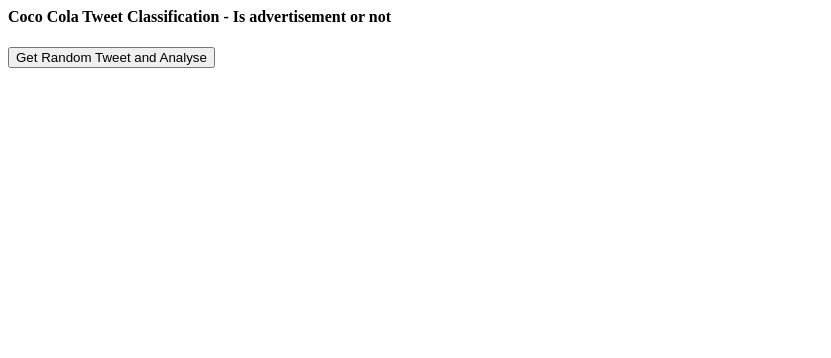
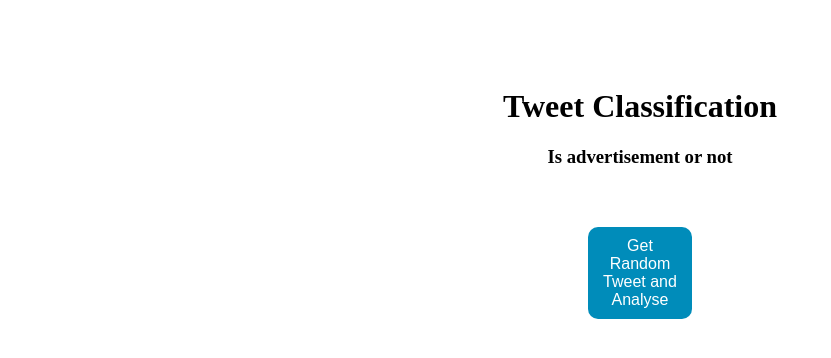
Before and after one commit to MounicaKandi/Tweets-Classification, a Flask app: page / in a window 1280 px wide. Shown: the top 358 px of the page, without its empty margins (0-831 px from the left). Run offline with Flask 2, Linux system fonts and the light colour scheme.

Commit message:
Updated code

```diff
--- a/templates/home.html
+++ b/templates/home.html
@@ -1,12 +1,46 @@
-<h4>Coco Cola Tweet Classification - Is advertisement or not</h4>
+<html>
+  <head>
+    <style>
+      h1 {text-align: center; padding-top: 80px;}
+      h3 {text-align: center;}
+      button {text-align: center;}
+      h4 {text-align: center;}
+      p {text-align: center;}
 
-<form action="/" method="POST">
-  <button name="get_random_tweet">Get Random Tweet and Analyse</button>
-</form>
+      .button {
+        background-color: #008CBA;
+        border: none;
+        color: white;
+        text-align: center;
+        text-decoration: none;
+        display: inline-block;
+        font-size: 16px;
+        margin: 40px 580px;
+        padding: 10px;
+        border-radius: 10px;
+        cursor: pointer;
+      }
 
-{% if data %}
-<h5> Tweet </h5>
-<span> {{ data.tweet }} </span>
-<h5> Is this an advertisement </h5>
-<span> {{ data.is_advertisement }} </span>
-{% endif %}
+    </style>
+  </head>
+  <body>
+    <div>
+      <h1>Tweet Classification </h1>
+      <h3>Is advertisement or not</h3>
+
+        <form action="/" method="POST">
+          <button class="button" name="get_random_tweet">Get Random Tweet and Analyse</button>
+        </form>
+
+        <p> {% if data %}</p>
+        <h4> Tweet </h2>
+        <p> {{ data.tweet }} </p>
+        <h4> Is this an advertisement </h4>
+        <p> {{ data.is_advertisement }} </p>
+        <p> {% endif %} </p>
+
+    </div>
+
+
+  </body>
+</html>
```
Also changed, not shown: 6 other files.
